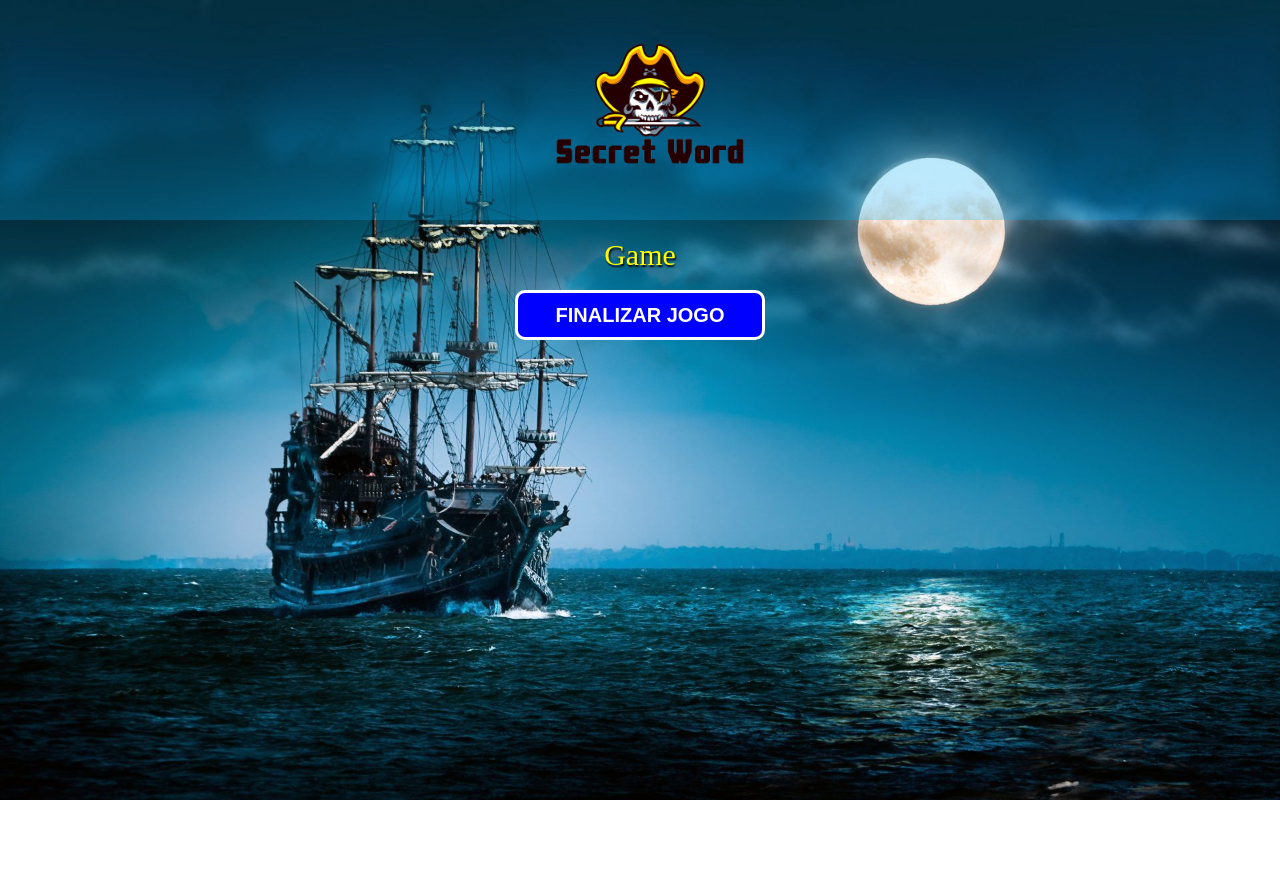
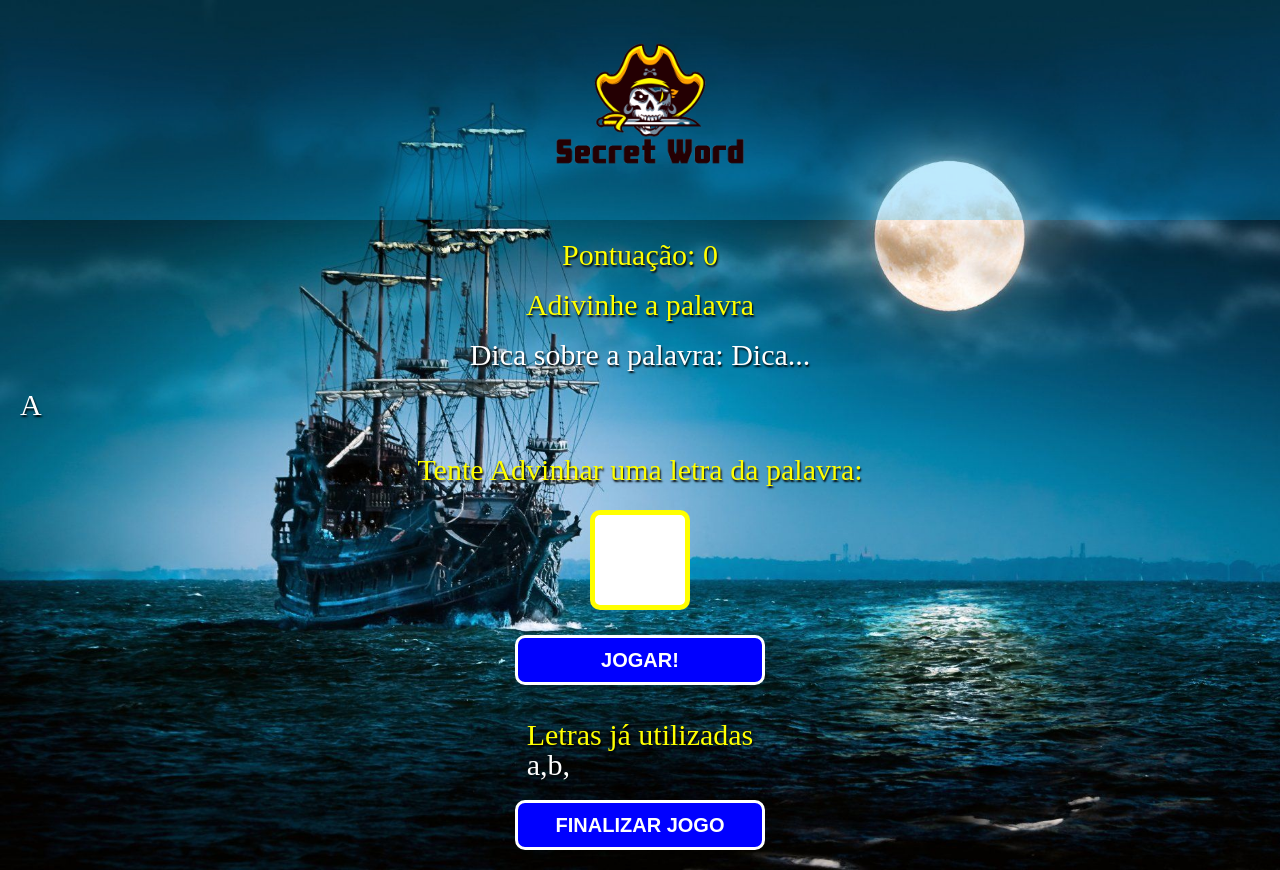
Before and after one commit to lucasroquesousa/secret-word, a React (Create React App) app: page / in a window 1280 px wide. Both pictures are taken after a click on the button "COMEÇAR O JOGO". Before the commit the page ends 800 px from the top, so only its background shows below. Built offline with nearby package versions, Linux system fonts and the light colour scheme.

Commit message:
criando a pagina do jogo, editando laytout e estilizando

```diff
--- a/src/components/Game/index.jsx
+++ b/src/components/Game/index.jsx
@@ -1,12 +1,38 @@
 // React imports
 import React from "react";
 // Css Imports
-import { Container } from "./styles.module";
+import {
+  Container,
+  WordContent,
+  LetterContent,
+  WrongLettersContent,
+} from "./styles.module";
 
 const Game = ({ verifiyLetter }) => {
   return (
     <Container>
-      <h2>Game</h2>
+      <p>
+        <span>Pontuação: 0</span>
+      </p>
+      <h2>Adivinhe a palavra</h2>
+      <h3>
+        Dica sobre a palavra: <span>Dica...</span>
+      </h3>
+      <WordContent>
+        <span>A</span>
+        <span></span>
+      </WordContent>
+      <LetterContent>
+        <p>Tente Advinhar uma letra da palavra: </p>
+        <form>
+          <input type="text" name="letter" maxLength="1" required />
+        </form>
+        <button>JOGAR!</button>
+      </LetterContent>
+      <WrongLettersContent>
+        <p>Letras já utilizadas</p>
+        <span>a,b,</span>
+      </WrongLettersContent>
       <button onClick={verifiyLetter}>FINALIZAR JOGO</button>
     </Container>
   );
--- a/src/components/Game/styles.module.js
+++ b/src/components/Game/styles.module.js
@@ -9,6 +9,16 @@ export const Container = styled.div`
   padding: 20px;
 
   h2 {
+    font-size: 30px;
+    text-shadow: 1px 2px 2px black;
+    color: yellow;
+  }
+  h3 {
+    font-size: 30px;
+    text-shadow: 1px 2px 2px black;
+    color: white;
+  }
+  p {
     font-size: 30px;
     text-shadow: 1px 2px 2px black;
     color: yellow;
@@ -31,3 +41,57 @@ export const Container = styled.div`
     }
   }
 `;
+
+export const WordContent = styled.div`
+  width: 100%;
+  span {
+    font-size: 30px;
+    text-shadow: 1px 2px 2px black;
+    color: white;
+  }
+`;
+export const LetterContent = styled.div`
+  display: flex;
+  justify-content: center;
+  align-items: center;
+  justify-content: center;
+  flex-direction: column;
+  gap: 25px;
+  padding: 15px;
+  p {
+    font-size: 30px;
+    text-shadow: 1px 2px 2px black;
+    color: yellow;
+  }
+  h3 {
+    font-size: 30px;
+    text-shadow: 1px 2px 2px black;
+    color: white;
+  }
+  input {
+    width: 70px;
+    height: 70px;
+    border: 5px solid yellow;
+    border-radius: 10px;
+    font-size: 70px;
+    display: flex;
+    justify-content: center;
+    align-items: center;
+    align-content: center;
+    padding: 10px;
+    text-align: center;
+  }
+`;
+
+export const WrongLettersContent = styled.div`
+  p {
+    font-size: 30px;
+    text-shadow: 1px 2px 2px black;
+    color: yellow;
+  }
+  span {
+    font-size: 30px;
+    text-shadow: 1px 2px 2px black;
+    color: white;
+  }
+`;
```
